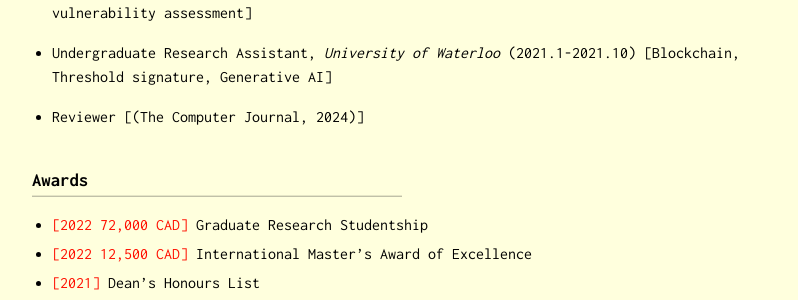
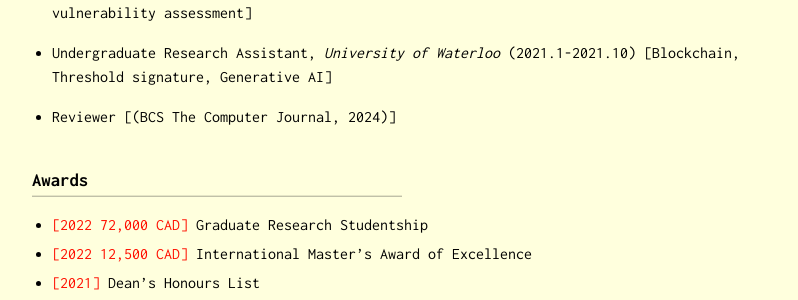
Before and after one commit to zbh888/zbh888.github.io, a Jekyll site: the page built from index.md, in a window 1280 px wide. Shown: the part 1328-1628 px from the top of the page, without its empty margins (238-1036 px from the left). Built offline with Jekyll 4.4.1, drawn with Linux system fonts in a browser that asks for light colours.

Commit message:
Update index.md

```diff
--- a/index.md
+++ b/index.md
@@ -24,7 +24,7 @@ Over the years, I have found that I enjoy performing data analytics, forecasting
 * Security Engineer, _QuantStamp Inc._ (2022.5-2022.9) [Smart contract audit, Automatic vulnerability assessment]
 * Undergraduate Research Assistant, _University of Waterloo_ (2021.1-2021.10) [Blockchain, Threshold signature, Generative AI]
 
-* Reviewer [(The Computer Journal, 2024)]
+* Reviewer [(BCS The Computer Journal, 2024)]
 
 ### Awards
 
```
